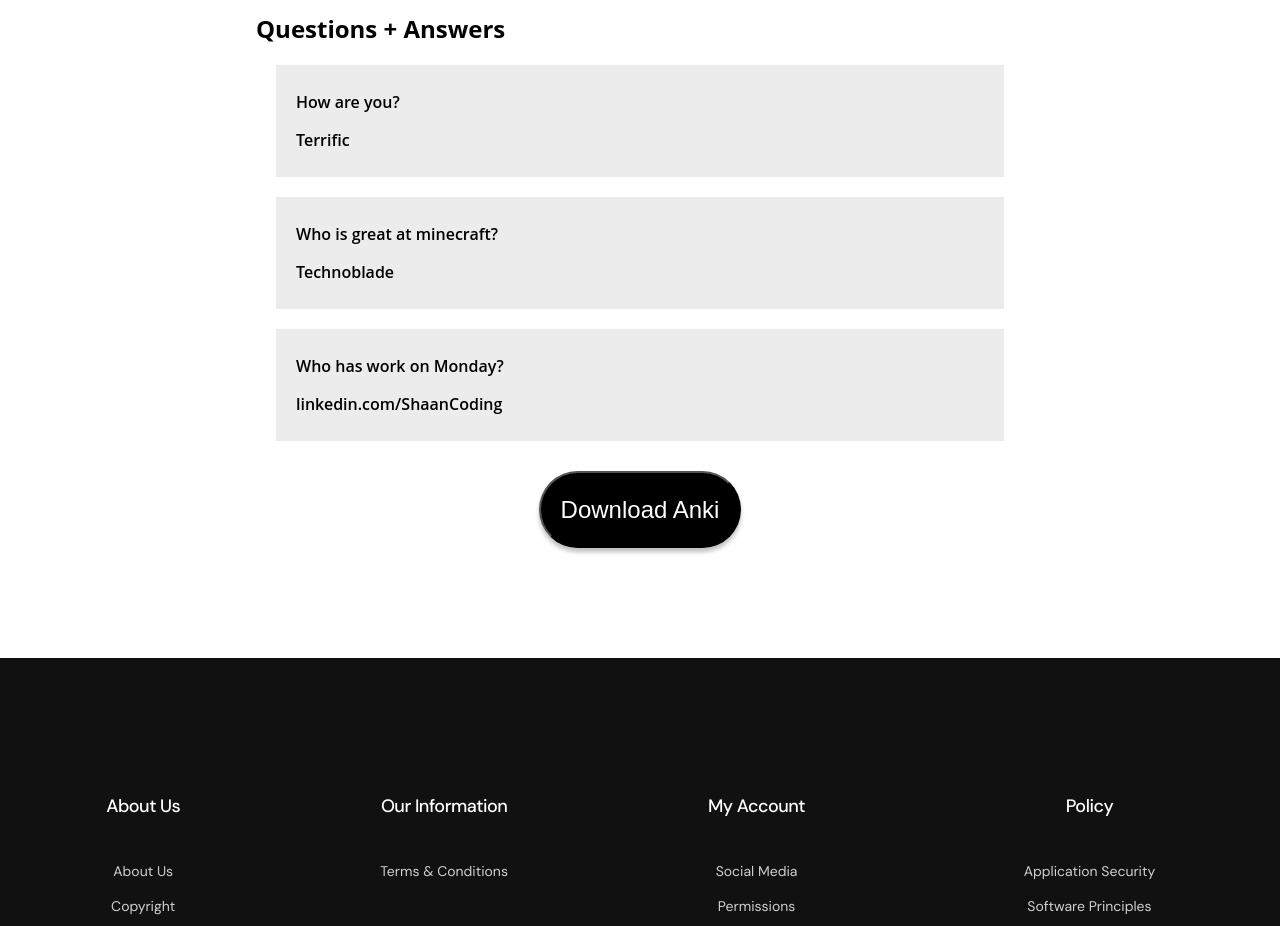
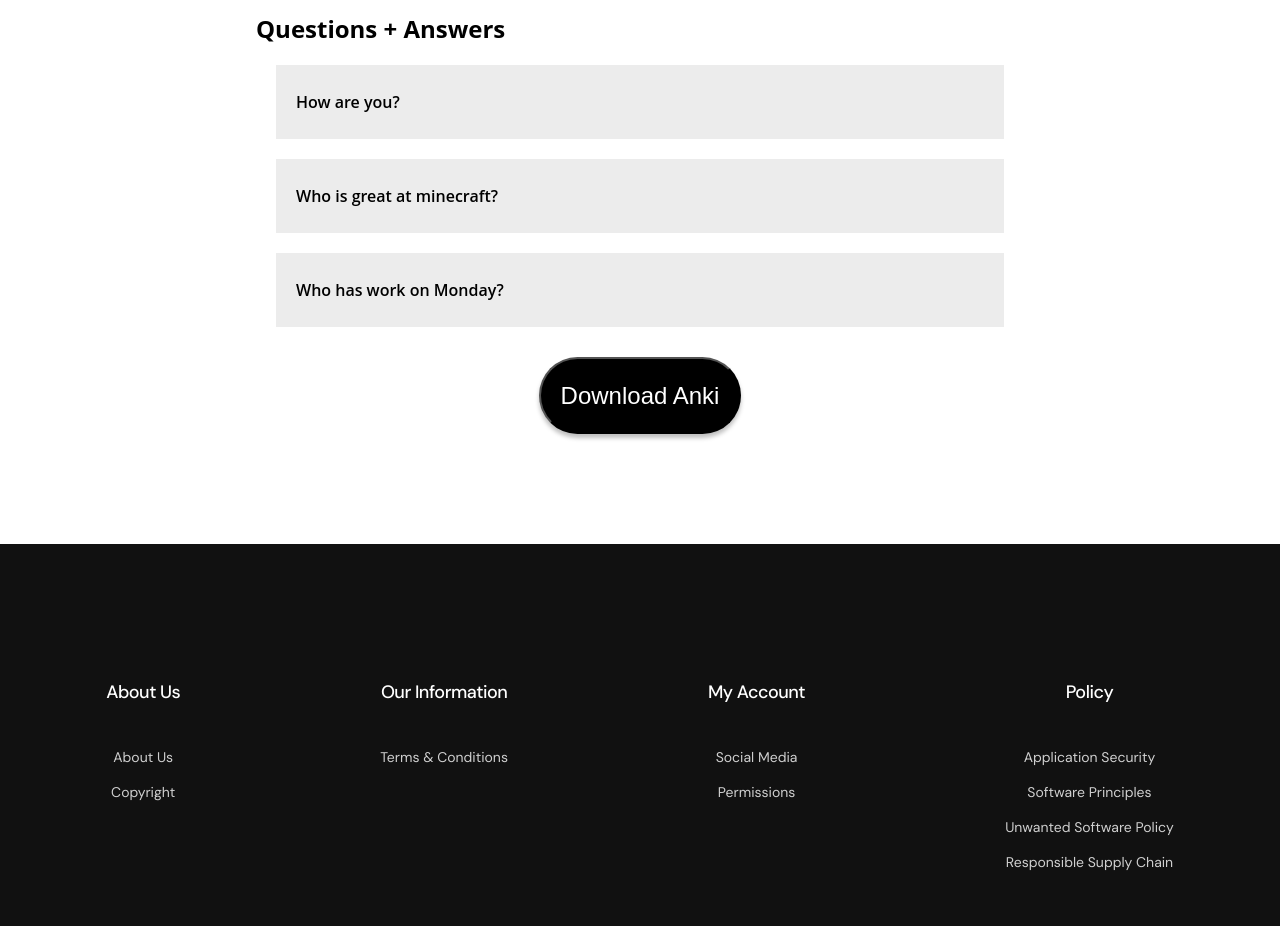
Before and after one commit to ShaanCoding/Summarized, a React (Create React App) app in the folder lecture-summarizer/: page /summarizedVideo/1 in a window 1280 px wide. Shown: the part 1880-2806 px from the top of the page. Built offline with nearby package versions, Linux system fonts and the light colour scheme; data requests are answered from the project's data file.

Commit message:
Pushed Questions

```diff
--- a/lecture-summarizer/src/Pages/SummarizedVideo.tsx
+++ b/lecture-summarizer/src/Pages/SummarizedVideo.tsx
@@ -101,7 +101,6 @@
               return (
                 <div>
                   <p>{question.question}</p>
-                  <p>{question.answer}</p>
                 </div>
               );
             })}
```
Also changed, not shown: lecture-summarizer/src/App.css (line endings or trailing spaces).
